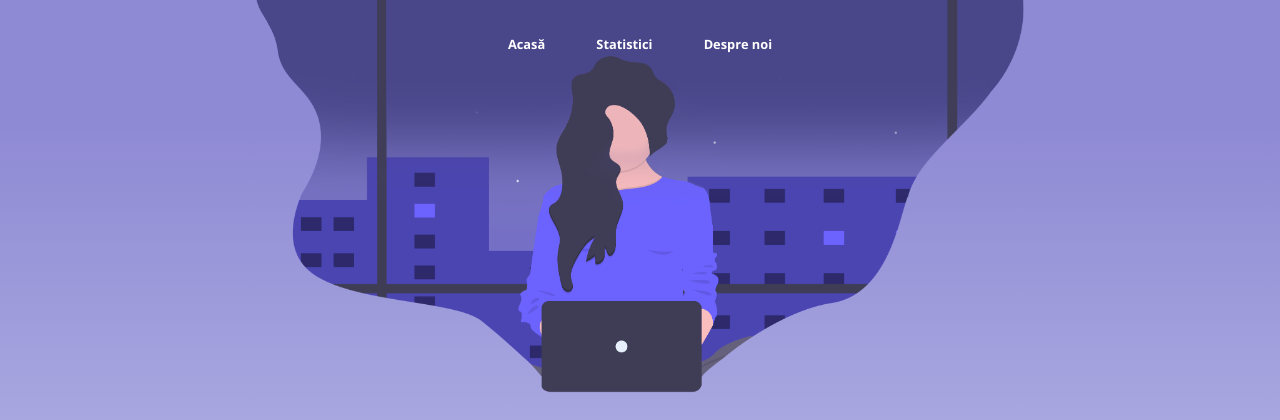
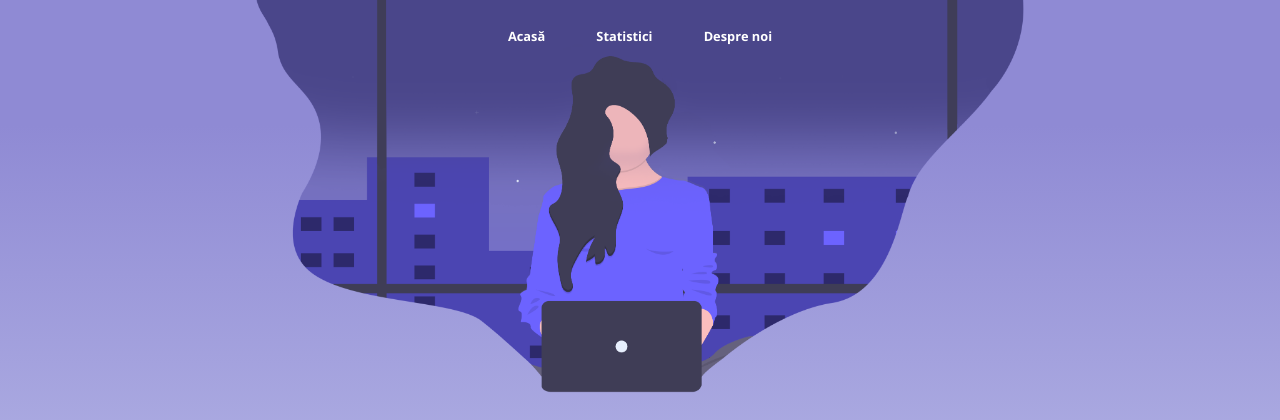
Before and after one commit to craciunmarian/legendary-fiesta, a PHP site: page /app/views/home/index.php in a window 1280 px wide. Shown: the top 420 px of the page. Run offline with PHP 8.4, Linux system fonts and the light colour scheme.

Commit message:
header position fix

```diff
--- a/public/css/home/landing_page.css
+++ b/public/css/home/landing_page.css
@@ -1,3 +1,4 @@
+
 
 body
 {
@@ -9,7 +10,7 @@ body
 
 header {
     width: 100%;
-    display: flex;
+    /* display: flex; */
     margin: auto;
     justify-content: center;
 
```
